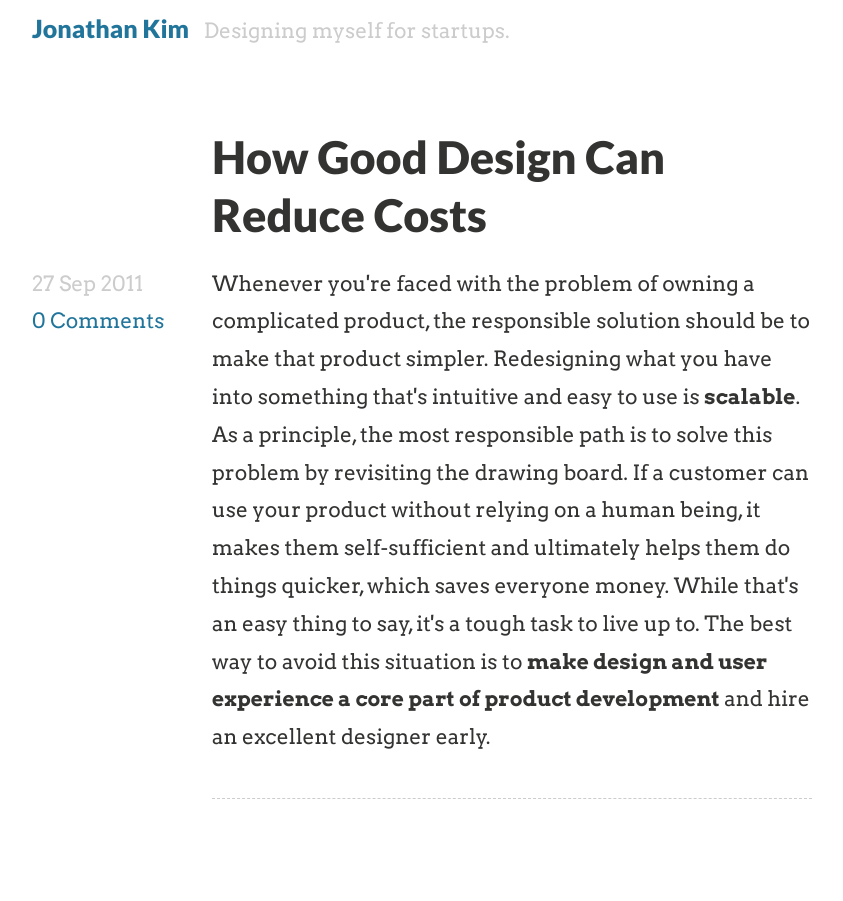
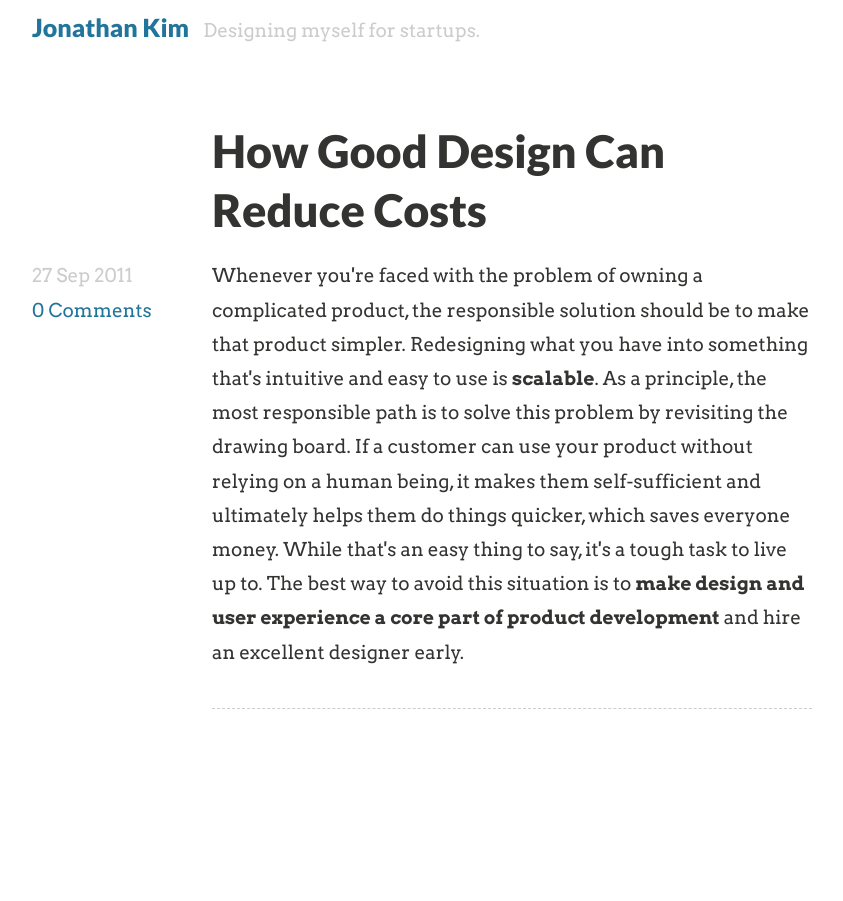
Before and after one commit to hijonathan/jonathan-kim.com, a Jekyll site: the page built from _posts/2011-09-27-how-good-design-can-reduce-costs.html, in a window 1280 px wide. Shown: the whole page, without its empty margins (218-1061 px from the left). Built offline with Jekyll 4.4.1, drawn with Linux system fonts in a browser that asks for light colours.

Commit message:
Typography.

```diff
--- a/css/style.css
+++ b/css/style.css
@@ -73,7 +73,7 @@ body {
   font-family: "Arvo", Georgia, Garamond, serif;
   font-weight: 300;
   color: #333332;
-  font-size: 21px;
+  font-size: 19px;
   line-height: 1.8em;
 }
 
--- a/sass/_base.sass
+++ b/sass/_base.sass
@@ -17,8 +17,8 @@ $linkLightBlue: #1b8bff
 body
     font-family: $font
     font-weight: 300
-    color: #333332
-    font-size: 21px
+    color: #555
+    font-size: 19px
     line-height: 1.8em
 
 a
```
Also changed, not shown: css/style.min.css.
